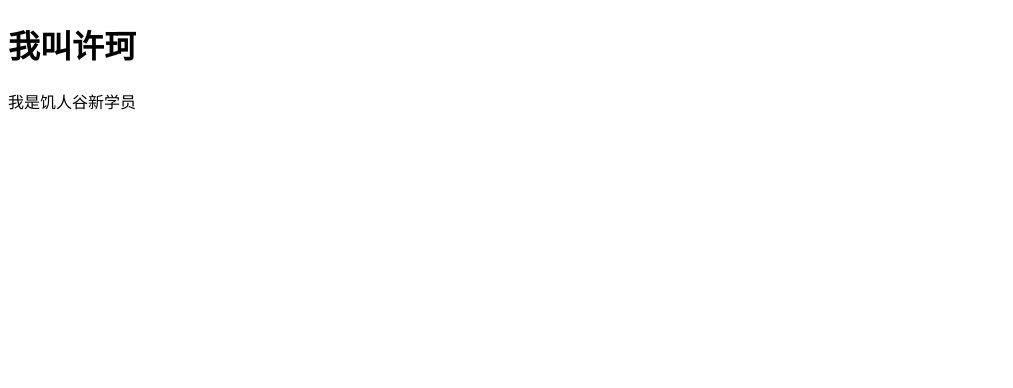
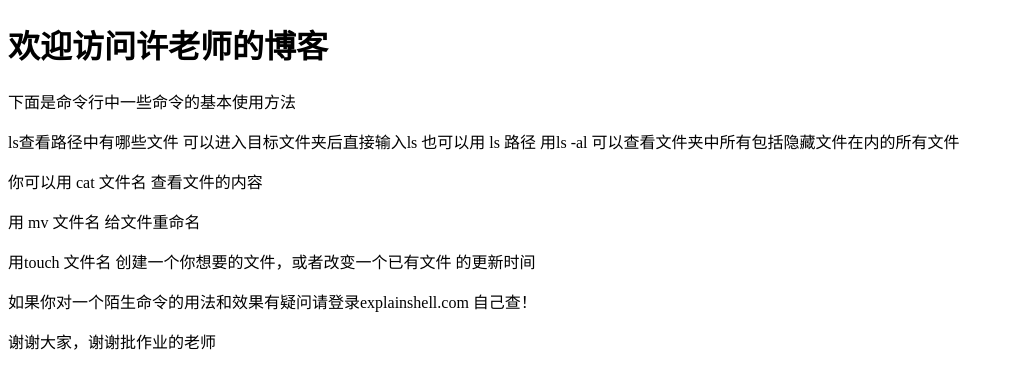
Before and after one commit to kirbey/bolg, a plain HTML site: page index.html in a window 1280 px wide. Shown: the whole page, without its empty margins (0-1013 px from the left). Drawn offline with Linux system fonts and the light colour scheme.

Commit message:
我的作业

```diff
--- a/index.html
+++ b/index.html
@@ -7,7 +7,21 @@
   <title>我的博客</title>
 </head>
 <body>
-  <h1>我叫许珂</h1>
-  <p>我是饥人谷新学员</p>
+  <h1>欢迎访问许老师的博客</h1>
+  <p>下面是命令行中一些命令的基本使用方法</p>
+  <p>ls查看路径中有哪些文件
+     可以进入目标文件夹后直接输入ls
+     也可以用 ls 路径
+     用ls -al 可以查看文件夹中所有包括隐藏文件在内的所有文件
+  </p>
+  <p>你可以用 cat 文件名 查看文件的内容</p>
+  <p>用 mv 文件名 给文件重命名</p>
+  <p>用touch 文件名 创建一个你想要的文件，或者改变一个已有文件
+    的更新时间
+  </p>
+  <p>如果你对一个陌生命令的用法和效果有疑问请登录explainshell.com
+    自己查！
+  </p>
+  <p>谢谢大家，谢谢批作业的老师</p>
 </body>
 </html>
```
